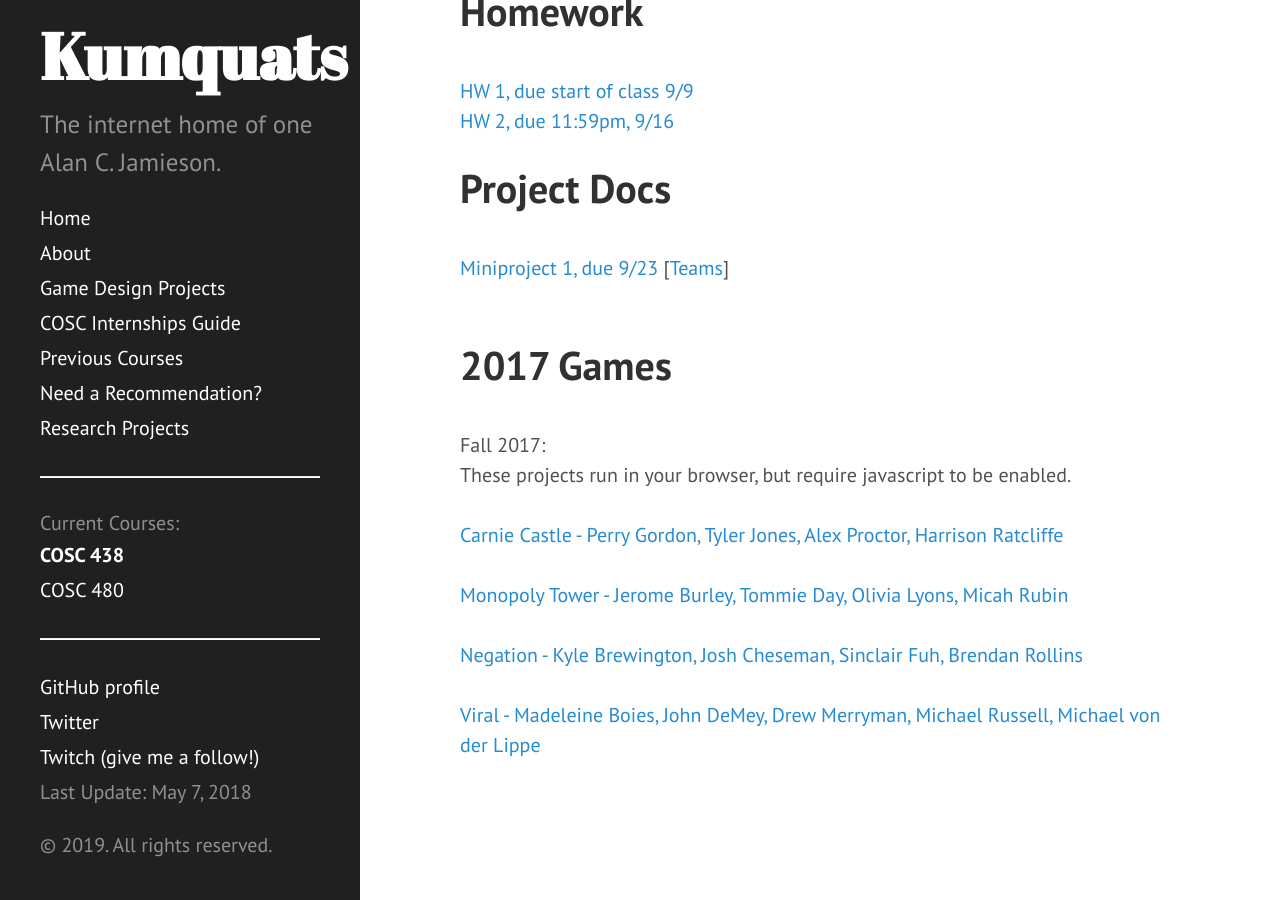
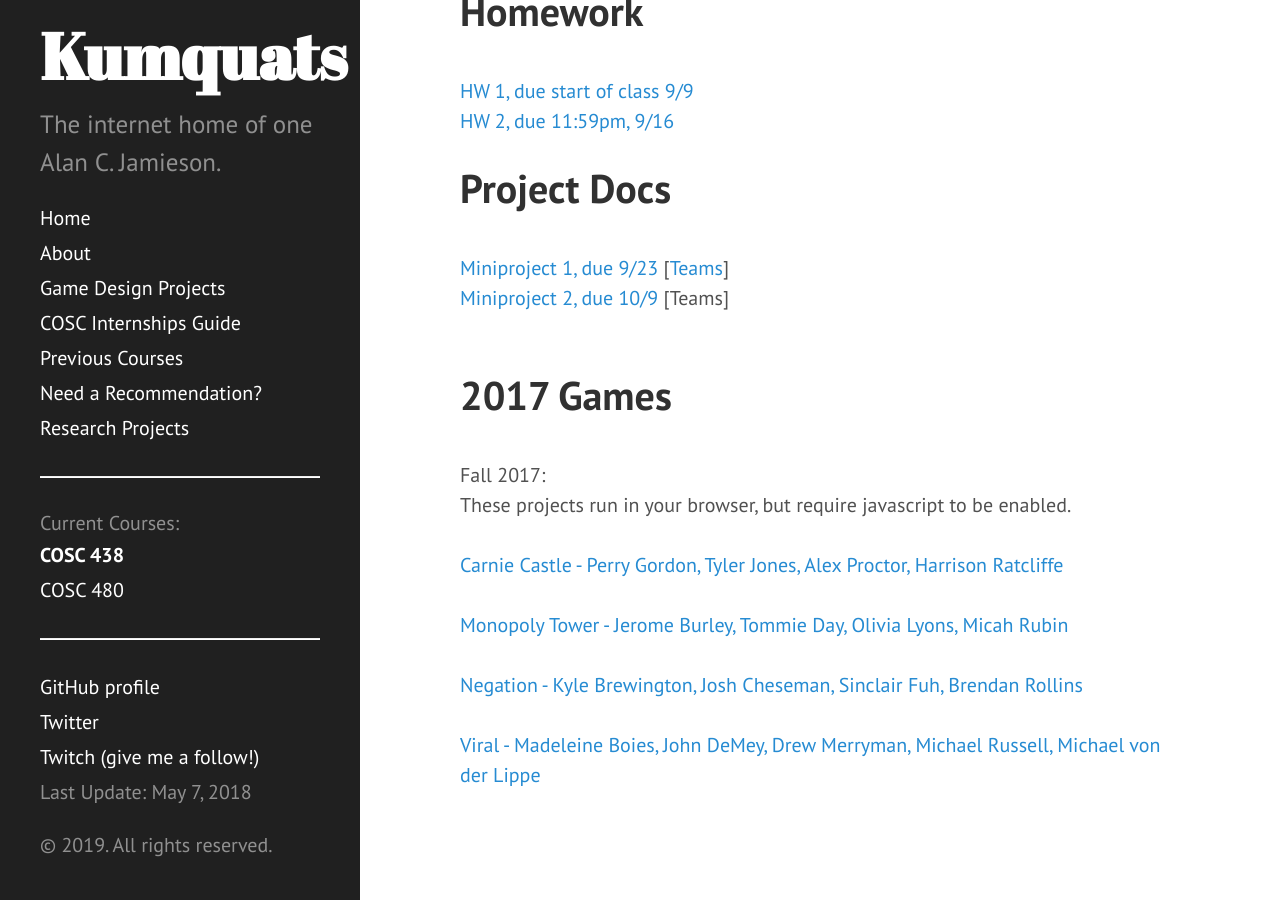
Before and after one commit to ripark/ripark.github.io, a Jekyll site: the page built from f19/cosc438.html, in a window 1280 px wide and 900 px high, scrolled down 742 px. Built offline with Jekyll 4.4.1, drawn with Linux system fonts in a browser that asks for light colours; Markdown is read by kramdown in place of the engine named in the settings.

Commit message:
Miniproj 2 update

```diff
--- a/f19/cosc438.html
+++ b/f19/cosc438.html
@@ -46,6 +46,8 @@
 <br>
 <a href="http://ripark.github.io/f19/COSC438Proj1.pdf">Miniproject 1, due 9/23</a> [<a href="http://ripark.github.io/f19/438Proj1.txt">Teams</a>]
 <br>
+<a href="http://ripark.github.io/f19/COSC438Proj2.pdf">Miniproject 2, due 10/9</a> [Teams]
+<br>
 <br>
 <h1>2017 Games</h1>
 <br>
```
Also changed, not shown: 1 other file.
